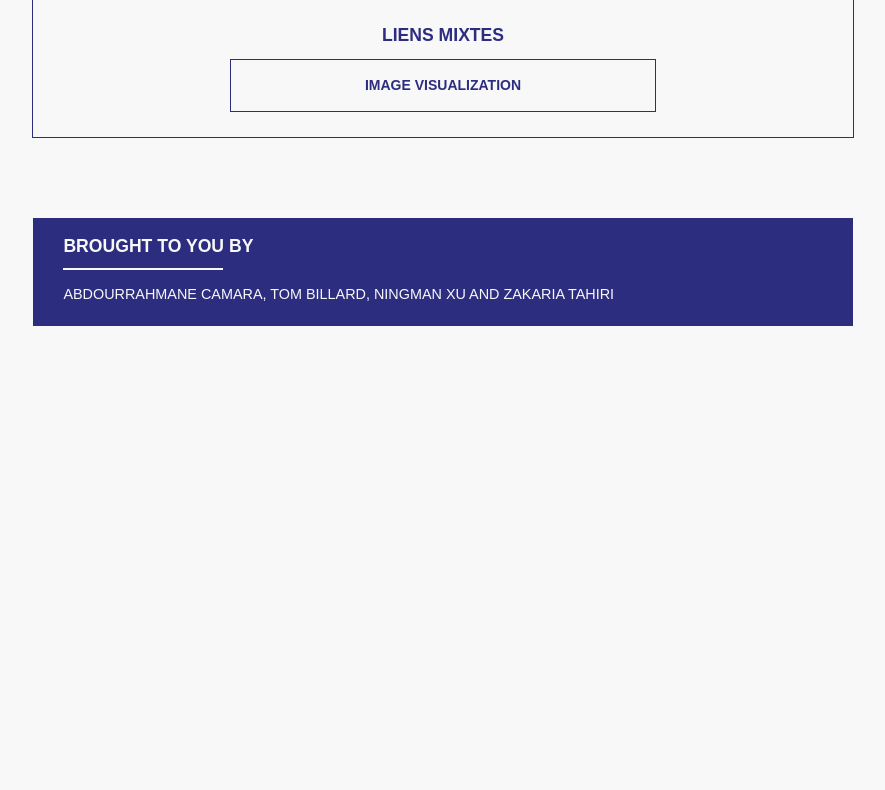
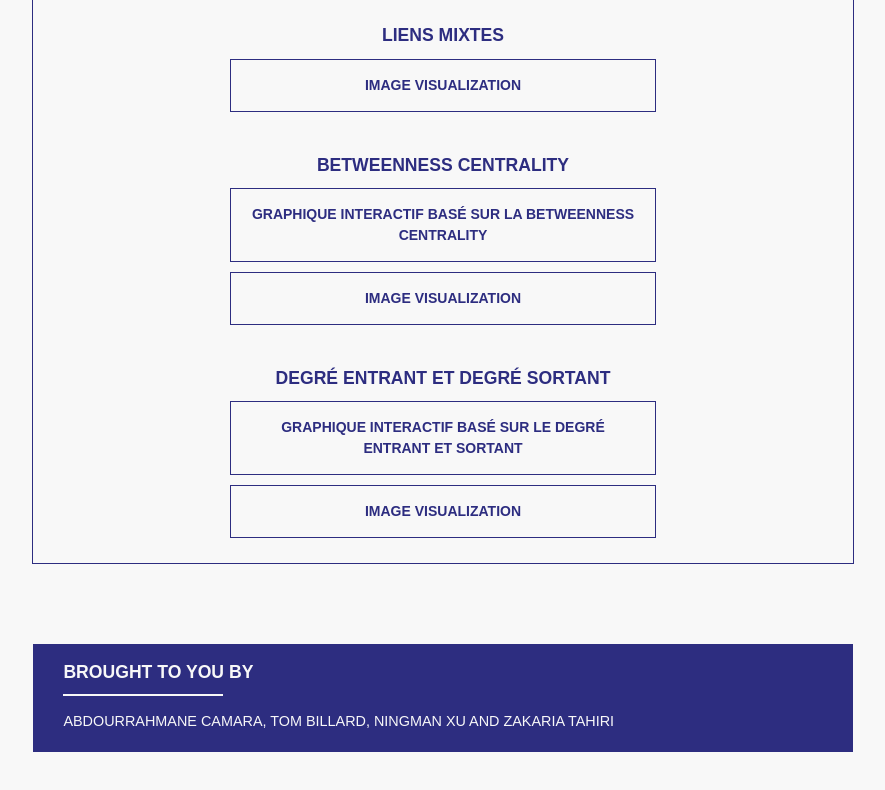
Before and after one commit to zackemcee/sna-transfermarket, a plain HTML site: page gephi.html in a window 1280 px wide. Shown: the part 2069-2859 px from the top of the page, without its empty margins (197-1082 px from the left). Before the commit the page ends 2475 px from the top, so only its background shows below. Drawn offline with Linux system fonts and the light colour scheme; a script that the page names is missing.

Commit message:
Update gephi.html

```diff
--- a/gephi.html
+++ b/gephi.html
@@ -83,7 +83,23 @@
         Image visualization
       </a>
     </div>
+    <div class="sub teams">
+      <h3>Betweenness Centrality</h3>
+      <a href="https://zackemcee.github.io/team-bc/" target=" _blank" class="l">
+        Graphique interactif basé sur la Betweenness Centrality
+      </a>
+      <a href="media/leagues/leagues-bc.png" target="_blank">Image visualization</a>
+    </div>
+    <div class="sub leagues">
+      <h3>Degré entrant et degré sortant</h3>
+      <a href="https://zackemcee.github.io/team-inout/" target=" _blank" class="l">
+        Graphique interactif basé sur le degré entrant et sortant
+      </a>
+      <a href="media/leagues/league-inout.png" target="_blank">Image visualization</a>
+    </div>
   </div>
+
+
 
   <div class="footer">
     <h4>Brought to you by</h4>
```
